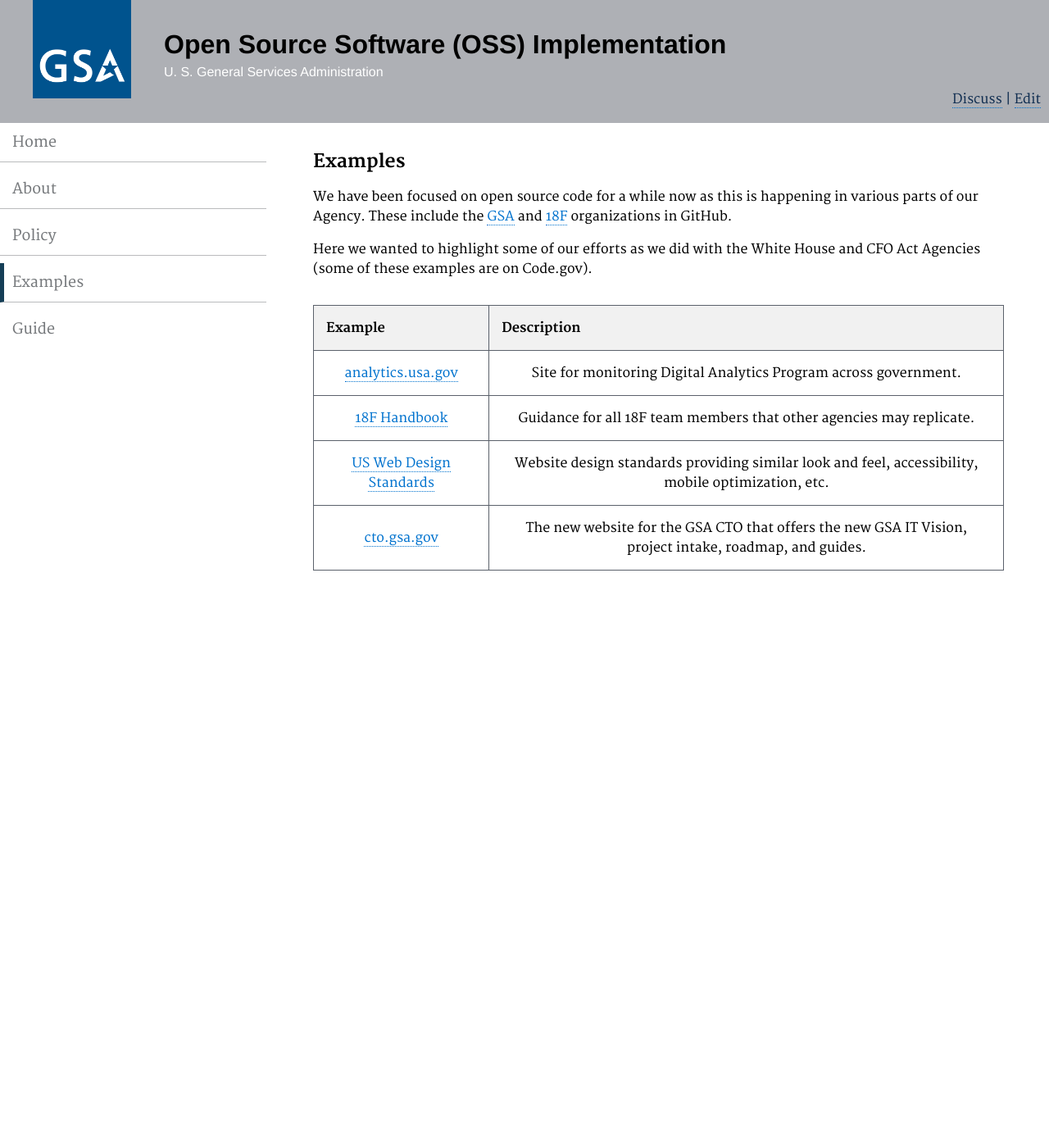
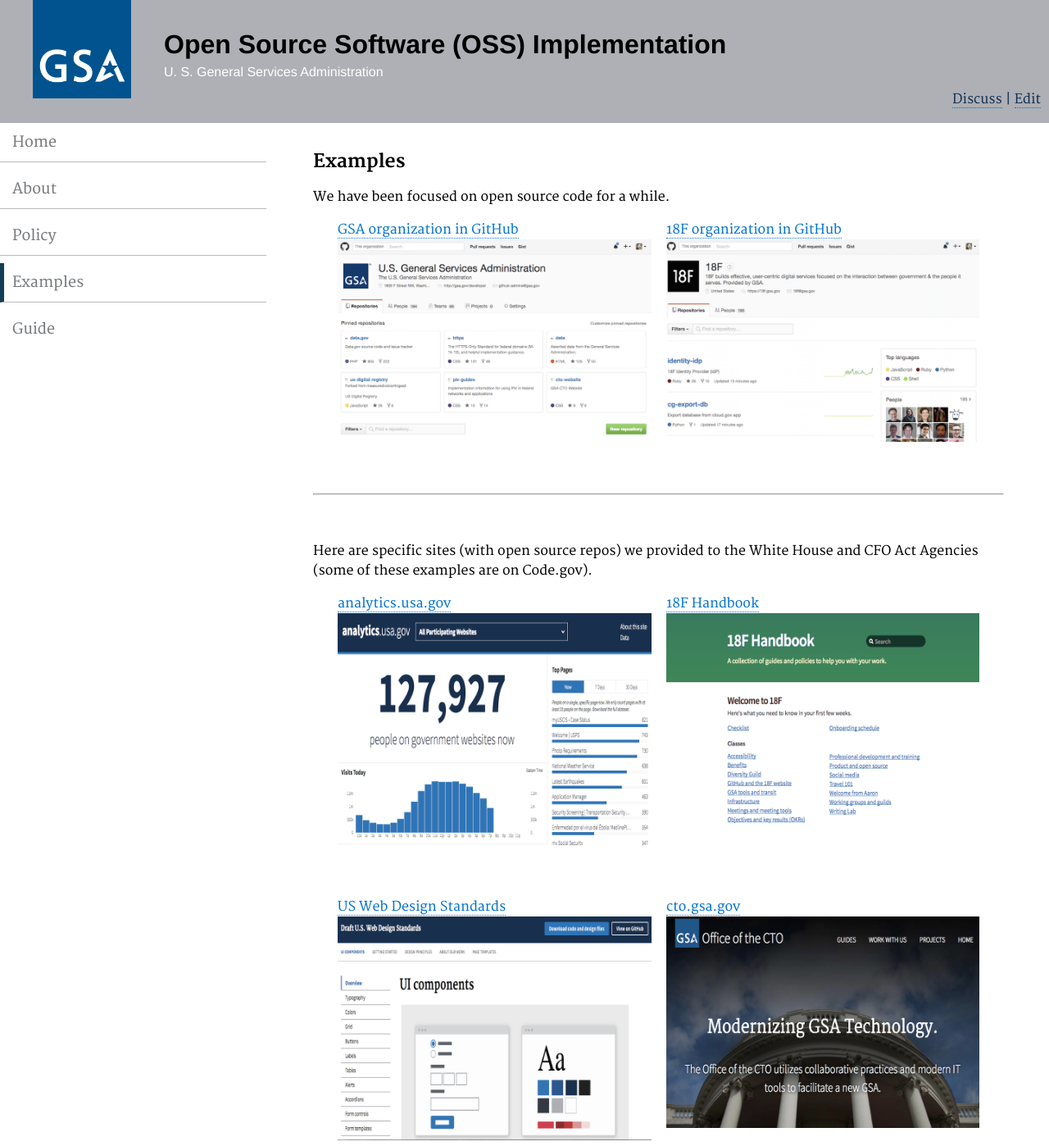
Before and after one commit to GSA/GSAOpenSourceImplementation, a Jekyll site: the page built from pages/examples.md, in a window 1280 px wide. Shown: the whole page at 82% size. Built offline with Jekyll 4.4.1, drawn with Linux system fonts in a browser that asks for light colours; some web fonts are replaced; before the commit the page ends 900 px from its top, so only the background shows below that.

Commit message:
updates to master for GSAOpenSourcePolicy

```diff
--- a/assets/css/main.css
+++ b/assets/css/main.css
@@ -1,9 +1,6 @@
 body{
   color:black;
   line-height:2.2em;
-
-
-
 }
 table{
   width:100%;
--- a/pages/examples.md
+++ b/pages/examples.md
@@ -7,38 +7,59 @@ description: ""
 
 #### Examples
 
-<p dir="ltr">We have been focused on open source code for a while now as this is happening in various parts of our Agency.  These include the <a href="https://github.com/gsa" target="blank">GSA</a> and <a href="https://github.com/18f">18F</a> organizations in GitHub.</p>
+<p dir="ltr">We have been focused on open source code for a while.</p>
 
-<!--
-<a href="https://github.com/gsa" target="blank"><img src="{{site.baseurl}}/assets/images/gsaGH.png"></a>
-<a href="https://github.com/18f" target="blank"><img src="{{site.baseurl}}/assets/images/18fGH.png"></a>
--->
+<div class="usa-grid">
+  <div class="project usa-width-one-half">
+    <div class="project-picture">
+      <a href="https://github.com/gsa" target="blank">GSA organization in GitHub</a>
+      <img src="{{site.baseurl}}/assets/images/gsaGH.png">
+    </div>
+  </div>
+  <div class="project usa-width-one-half">
+    <div class="project-picture">
+      <a href="https://github.com/18f" target="blank">18F organization in GitHub</a>
+      <img src="{{site.baseurl}}/assets/images/18fGH.png">
+    </div>
+  </div>
+</div>
 
-<p dir="ltr">Here we wanted to highlight some of our efforts as we did with the White House and CFO Act Agencies (some of these examples are on Code.gov).</p>
+<br>
+<hr>
+<br>
 
-<table>
-    <thead>
-      <tr>
-        <th>Example</th>
-        <th>Description</th>
-      </tr>
-    </thead>
-    <tbody>
-      <tr>
-        <td><a href="https://github.com/18F/analytics.usa.gov#analyticsusagov" target="blank">analytics.usa.gov</a></td>
-        <td>Site for monitoring Digital Analytics Program across government.</td>
-      </tr>
-      <tr>
-        <td><a href="https://github.com/18F/handbook" target="blank">18F Handbook</a></td>
-        <td>Guidance for all 18F team members that other agencies may replicate.</td>
-      </tr>
-      <tr>
-        <td><a href="https://github.com/18F/web-design-standards" target="blank">US Web Design Standards</a></td>
-        <td>Website design standards providing similar look and feel, accessibility, mobile optimization, etc.</td>
-      </tr>
-      <tr>
-        <td><a href="https://github.com/GSA/cto-website" target="blank">cto.gsa.gov</a></td>
-        <td>The new website for the GSA CTO that offers the new GSA IT Vision, project intake, roadmap, and guides.</td>
-      </tr>
-    </tbody>
-</table>
+<p dir="ltr">Here are specific sites (with open source repos) we provided to the White House and CFO Act Agencies (some of these examples are on Code.gov).</p>
+
+<!--need images here, 12px wide size, have to figure out outline like projects on cto.gsa.gov/projects-->
+
+<div class="usa-grid">
+  <div class="project usa-width-one-half">
+    <div class="project-picture">
+      <a href="https://github.com/18F/analytics.usa.gov#analyticsusagov" target="blank">analytics.usa.gov</a>
+      <img src="{{site.baseurl}}/assets/images/analytics.png">
+    </div>
+  </div>
+  <div class="project usa-width-one-half">
+    <div class="project-picture">
+      <a href="https://github.com/18F/handbook" target="blank">18F Handbook</a>
+      <img src="{{site.baseurl}}/assets/images/18fHandbook.png">
+    </div>
+  </div>
+</div>
+
+<br>
+
+<div class="usa-grid">
+  <div class="project usa-width-one-half">
+    <div class="project-picture">
+      <a href="https://github.com/18F/web-design-standards" target="blank">US Web Design Standards</a>
+      <img src="{{site.baseurl}}/assets/images/webDesign.png">
+    </div>
+  </div>
+  <div class="project usa-width-one-half">
+    <div class="project-picture">
+      <a href="https://github.com/GSA/cto-website" target="blank">cto.gsa.gov</a>
+      <img src="{{site.baseurl}}/assets/images/cto-website.png">
+    </div>
+  </div>
+</div>
```
Also changed, not shown: pages/index.md (+2 -2 lines), assets/images/18fGH.png, assets/images/18fHandbook.png (added), assets/images/analytics.png (added), assets/images/cto-website.png (added), assets/images/gsaGH.png, assets/images/webDesign.png (added).
